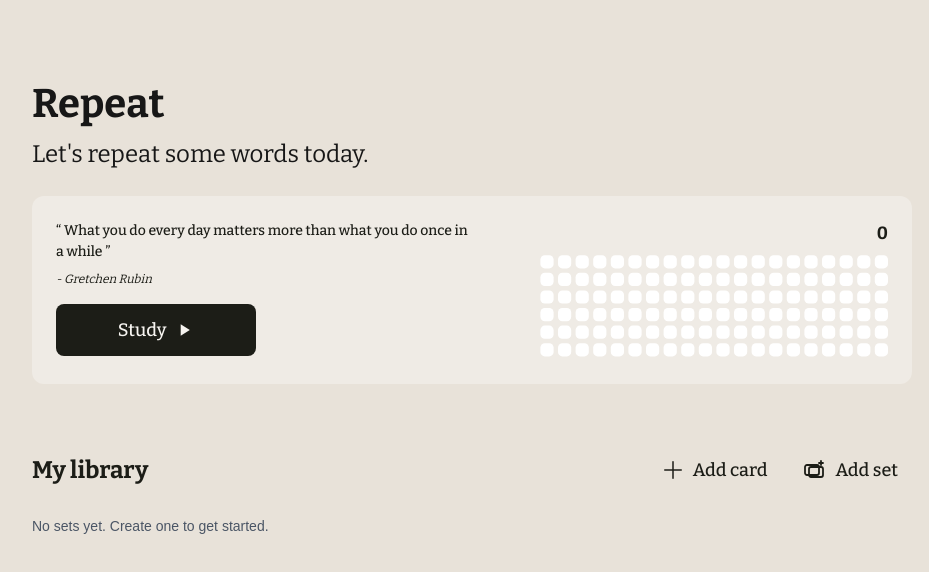
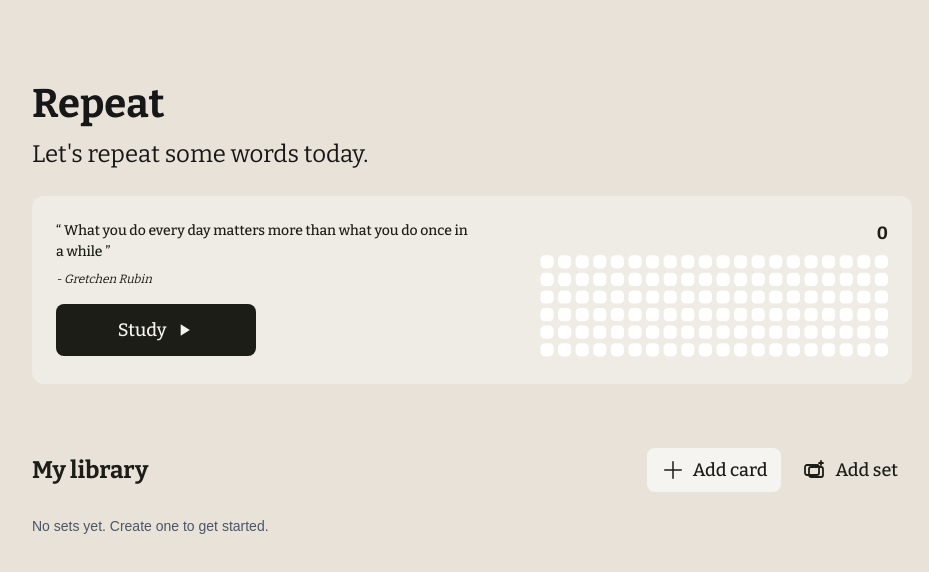
Before and after one commit to ValentinaButenko/repeat, a Next.js app: page /home in a window 1280 px wide. In both pictures the pointer is over the link "Add card". Shown: the top 572 px of the page, without its empty margins (168-1097 px from the left). Built offline with nearby package versions, Linux system fonts and the light colour scheme.

Commit message:
Style: .btn-secondary hover background set to #F6F4F0.

```diff
--- a/app/globals.css
+++ b/app/globals.css
@@ -75,6 +75,10 @@ h1 {
   line-height: 1;
 }
 
+.btn-secondary:hover {
+  background: #F6F4F0;
+}
+
 /* Reusable Input */
 .input {
   width: 100%;
```
